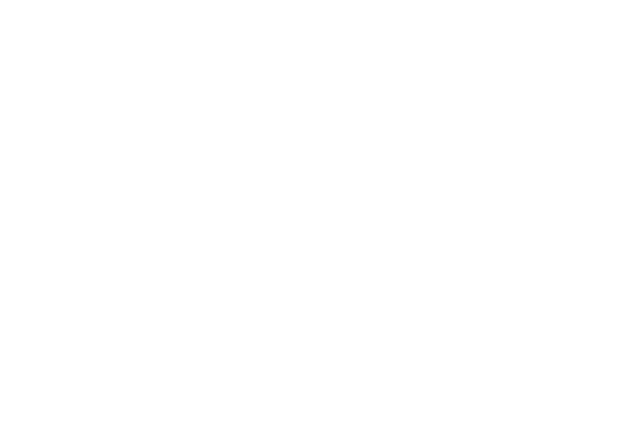
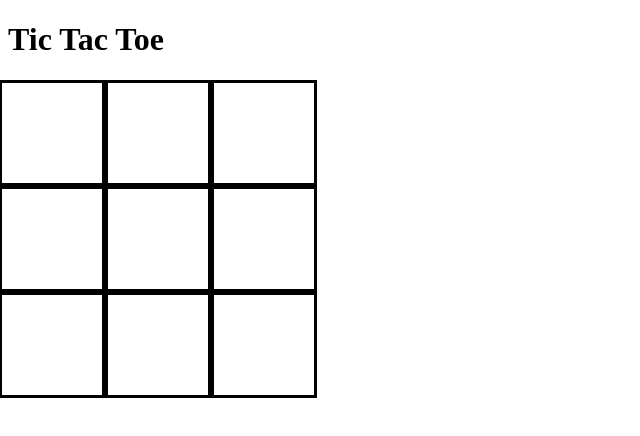
Before and after one commit to eascodes/tictactoe, a plain HTML site: page index.html in a window 1280 px wide. Shown: the whole page, without its empty margins (0-640 px from the left). Drawn offline with Linux system fonts and the light colour scheme.

Commit message:
Set up basic CSS Grid gameboard

```diff
--- a/index.html
+++ b/index.html
@@ -9,6 +9,17 @@
     <title>Tic Tac Toe</title>
 </head>
 <body>
-
+    <h1>Tic Tac Toe</h1>
+    <div class="game-container">
+        <div class="square"></div>
+        <div class="square"></div>
+        <div class="square"></div>
+        <div class="square"></div>
+        <div class="square"></div>
+        <div class="square"></div>
+        <div class="square"></div>
+        <div class="square"></div>
+        <div class="square"></div>
+    </div>
 </body>
 </html>
--- a/style.css
+++ b/style.css
@@ -0,0 +1,12 @@
+.game-container {
+    display: grid;
+    grid: 1fr 1fr 1fr / 1fr 1fr 1fr;
+    justify-content: center;
+    width: 300px;
+}
+
+.square {
+    border: black solid;
+    width: 100px;
+    height: 100px;
+}
```
